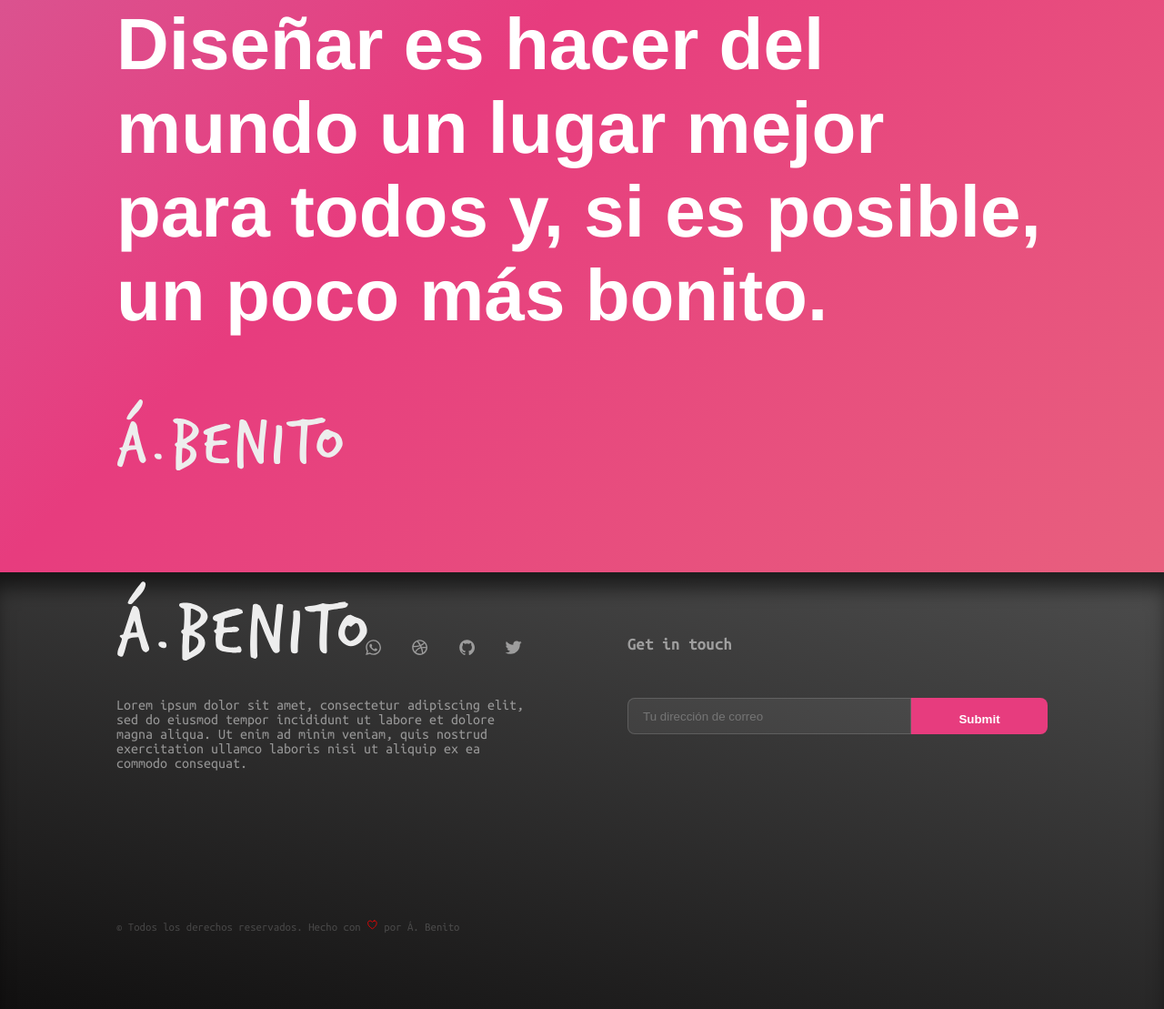
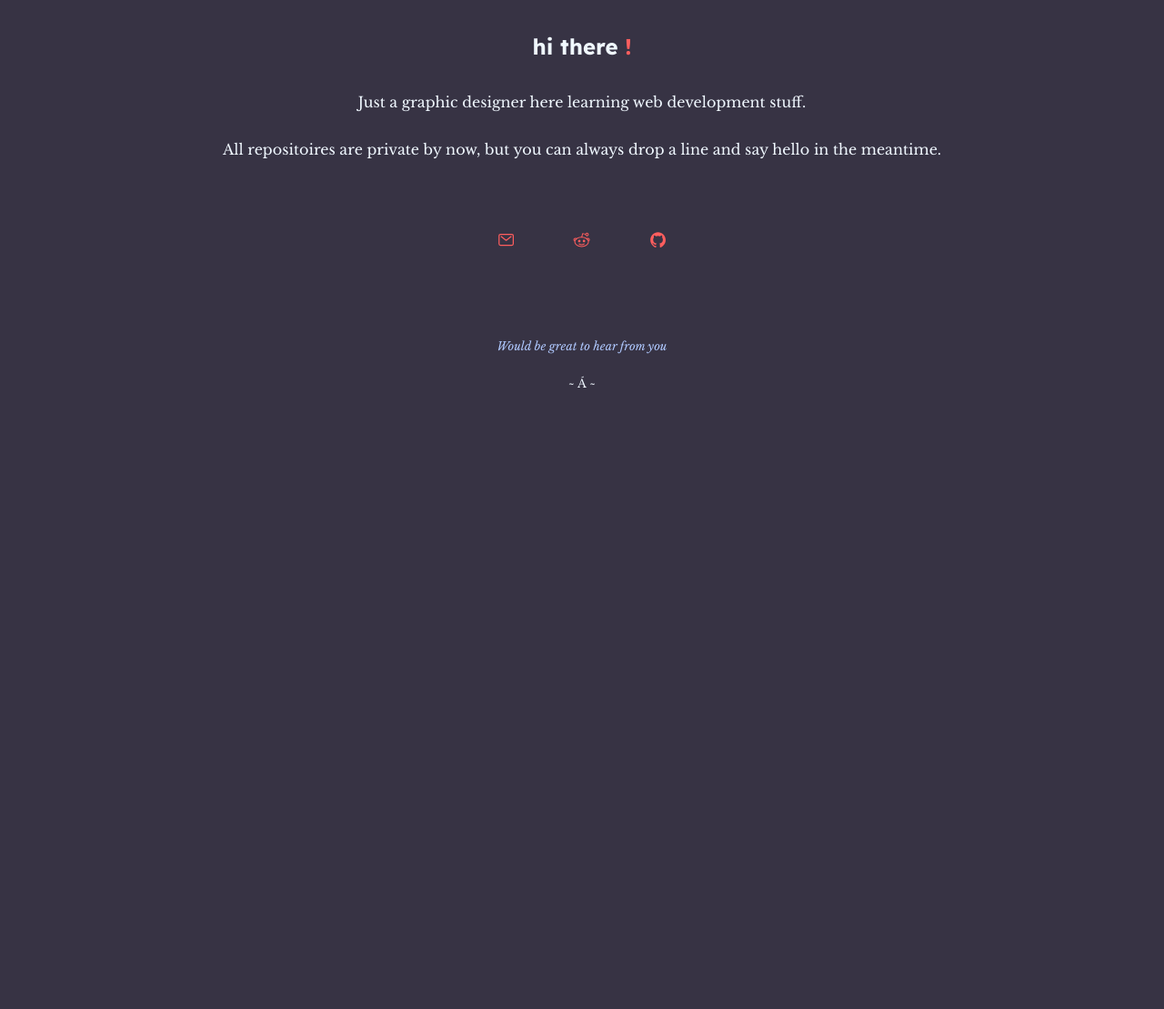
Before and after one commit to alvbencor/alvbencor.github.io, a plain HTML site: page index.html in a window 1280 px wide. Shown: the part 171-1280 px from the top of the page at 91% size. After the commit the page ends 800 px from the top, so only its background shows below. Drawn offline with nearby package versions, Linux system fonts and the light colour scheme.

Commit message:
[MOD] Nueva página de github

```diff
--- a/index.html
+++ b/index.html
@@ -3,58 +3,38 @@
 <head>
     <meta charset="UTF-8">
     <title>Álvaro Benito</title>
-    <link rel="stylesheet" href="main.css">
+    <link rel="stylesheet" href="./main.css">
     <link rel="preconnect" href="https://fonts.gstatic.com">
-    <link href="https://fonts.googleapis.com/css2?family=Ubuntu+Mono:ital,wght@0,400;0,700;1,400;1,700&display=swap" rel="stylesheet">
+    <link rel="preconnect" href="https://fonts.googleapis.com">
+    <link rel="preconnect" href="https://fonts.gstatic.com" crossorigin>
+    <link href="https://fonts.googleapis.com/css2?family=Libre+Baskerville:ital,wght@0,400;0,700;1,400&family=Readex+Pro:wght@200;300;400;500;600;700&display=swap" rel="stylesheet">    <script src="https://unpkg.com/ionicons@5.4.0/dist/ionicons.js"></script>
 </head>
 <body>
 
+    <section class="contenedor">
+
+        <h1>hi there <span class="rojo">!</span></h1>
+        <p>Just a graphic designer here learning web development stuff.</p>
+        <p>All repositoires are private by now, but you can always drop a line and say hello in the meantime. </p>
 
 
-  <section class="principal">
-      <h1 class="central">Diseñar es hacer del mundo un lugar mejor para todos y, si es posible, un poco más bonito.</h1>
-      <div class="logo"><img src="./logo_a_benito_ngtvo.svg" alt=""></div>
-  </section>
-  <footer>
-   <div class="grid-container">
+        <address>
+            <a href="mailto:hola@alvarobenito.es" title="Drop me a line!"><ion-icon name="mail-outline" class="rojo icono"></ion-icon></a>
+            <a href="https://www.reddit.com/user/alvben" title="Follow me on Reddit"><ion-icon name="logo-reddit" class="icono rojo"></ion-icon></a>
+            <a href="https://github.com/alvbencor" title="Follow me on GitHub"><ion-icon name="logo-github" class="icono rojo"></ion-icon></a>
 
-        <div class="logofooter">
-           <div class="logofooterancho"><img src="./logo_a_benito_ngtvo.svg" alt=""></div>
-           <div class="socialfooter">
-                  <div class="iconsocialfooter"><ion-icon name="logo-whatsapp"></ion-icon></div>
-                  <div class="iconsocialfooter"><ion-icon name="logo-dribbble"></ion-icon></div>
-                  <div class="iconsocialfooter"><ion-icon name="logo-github"></ion-icon></div>
-                  <div class="iconsocialfooter"><ion-icon name="logo-twitter"></ion-icon></div>
-                  </div>
-          </div>
 
-        <div class="footertitulo">
-            <p>Get in touch</p>
-            <!--<label for="mail"></label>
-            <div class="flexrow"><input type="email" class="inpentry"><input type="submit" class="enviar" value="Enviar"></div>-->
-        </div>
+        </address>
 
-        <div class="footdescr">Lorem ipsum dolor sit amet, consectetur adipiscing elit, sed do eiusmod tempor incididunt ut labore et dolore magna aliqua. Ut enim ad minim veniam, quis nostrud exercitation ullamco laboris nisi ut aliquip ex ea commodo consequat.
-        </div>
+        <p class="cursiva pie azul margen">Would be great to hear from you</p>
+        <p class="pie">~   Á   ~</p>
 
-        <div class="footerform">
-            <label for="mail"></label><input type="email" required class="inptmail" placeholder="Tu dirección de correo">
-            <label for="submit"></label><input type="submit" class="btenviar">
-        </div>
-
-   </div>
+    </section>
 
 
 
-   <div class="rights"><p>© Todos los derechos reservados. Hecho con  <span class="magenta"><ion-icon name="heart-outline"></ion-icon></span>  por Á. Benito</p>
-</div>
-  </footer>
 
 
 
-   <script src="http://cdn.jsdelivr.net/particles.js/2.0.0/particles.min.js"></script>
-   <script src="code.js"></script>
-   <script src="https://unpkg.com/ionicons@5.4.0/dist/ionicons.js"></script>
-
 </body>
 </html>
--- a/main.css
+++ b/main.css
@@ -1,270 +1,68 @@
-#particles-js {
-    position:absolute;
-    width: 100%;
-    height: 100%;
-    background: linear-gradient(-45deg, #E9897E, #e73c7e, #B09FCA, #96DFCE);
-    background-size: 400% 400%;
-    animation: gradient 15s ease infinite;
-    background-image: url("");
-    background-repeat: no-repeat;
-    background-size: cover;
-    background-position: 50% 50%;
-
-    }
-body {
-    margin: 0;
-    width: 100vw;
-    height: 100vh;
-    background: linear-gradient(-45deg, #E9897E, #e73c7e, #B09FCA, #96DFCE);
-    background-size: 400% 400%;
-    animation: gradient 15s ease infinite;
-    color: #fff;
-    cursor: none;
-    font-family: 'Ubuntu Mono', monospace;
-    font-size: 1rem;
+body{
+    margin: 0 auto;
+    background-color: rgb(55, 51, 68);
+    color: aliceblue;
 }
 
-h1 {
+h1, h2, h3 {
 
-    font-family: helvetica, sans-serif;
+    font-family: 'Readex Pro', sans-serif;
+    text-align: center;
 }
 
-.central{
-    font-size: 5rem;
-    max-width: 1200px;
-}
-h2 {
-    font-weight: bold;
-    line-height: 1.8rem;
-    padding-bottom: 2rem;
-    /*border-bottom: 1px solid #fff;*/
-}
 p{
-    font-family: 'Ubuntu Mono', monospace;
-}
-
-.negrita {
-    font-weight: bold;
+    font-family: 'Libre Baskerville', serif;
+    text-align: center;
 
 }
 
-header {
-    width: 80%;
-    margin: 0 auto;
-
+address{
+    width: 50%;
+    display: inline-flex;
+    justify-content: center;
+    margin-top: 2rem;
 }
 
-.principal {
+.rojo {
+    color: rgb(255, 94, 94);
+}
+
+.azul {
+    color: rgb(176, 201, 255);
+}
+
+.icono{
+    font-size: 1.2rem;
+    margin: 2rem;
+}
+
+.contenedor {
     width: 80%;
-    margin: 0 auto;
     height: 100vh;
     display: flex;
-    align-items:left ;
+    flex-direction: column;
+    align-items: center;
     justify-content: center;
-    flex-direction: column;
+    margin: 0 auto;
 
 
 }
 
-.logo{
-
-    width: 250px;
+ion-icon {
+    pointer-events: none;
 }
-img{
-    width: 100%;
+.cursiva{
+    font-style: italic;
 }
 
-footer {
-    width: 100%;
-    height: 60vh;
-    background: rgb(17,16,16);
-    background: linear-gradient(13deg, rgba(17,16,16,1) 0%, rgba(77,77,77,1) 100%);
-    -webkit-box-shadow:inset -1px 23px 21px -6px rgba(0,0,0,0.6);
-    -moz-box-shadow:inset -1px 23px 21px -6px rgba(0,0,0,0.6);
-    box-shadow:inset -1px 23px 21px -6px rgba(0,0,0,0.6);
-    cursor: auto!important;
+.pie{
+    font-size: .8rem;
+}
+
+.light{
+    font-weight: lighter;
 
 }
-
-.grid-container {
-    width: 80%;
-    margin: 0px auto;
-    display: grid;
-    grid-column-gap: 100px;
-    grid-row-gap: 40px;
-    grid-template-columns: repeat(2, 1fr);
-    color: #ffffff80;
-
-
+.margen{
+    margin-top: 4rem;
 }
-
-.itfooter {
-
-}
-
-.logofooter {
-    display: flex;
-
-    flex-direction: row;
-    justify-content: space-between;
-}
-
-.socialfooter {
-    width: 40%;
-    height: 3rem;
-    margin-top: 50px;
-    margin-bottom: 10spx;
-    display: flex;
-    flex-direction: row;
-    align-items: flex-end;
-    justify-content: flex-end;
-
-}
-
-.logofooterancho {
-    width: 60%;
-    height: 3rem;
-    margin-top: 50px;
-    display: flex;
-    align-items: flex-end;
-    font-size: 2rem;
-    font-family: helvetica;
-    font-weight: bold;
-    background: linear-gradient(80deg, #e73c7e, #e73c7e, #B09FCA, #96DFCE);
-    background-size: 400% 400%;
-    animation: gradient 15s ease infinite;
-  -webkit-background-clip: text;
-    color: transparent;
-
-
-}
-
-.iconsocialfooter {
-    margin: 1rem 1rem .2rem 1rem ;
-    font-size: 1.2rem;
-}
-
-.footertitulo {
-    width: 100%;
-    height: 3rem;
-    margin-top: 50px;
-    display: flex;
-    align-items: flex-start;
-    align-content: flex-end;
-    justify-content: flex-start;
-    flex-direction: column;
-    font-weight: bold;
-    font-size: 1.2rem;
-
-
-}
-
-input {
-    width: 100%;
-    box-sizing: border-box;
-    border: 0;
-    border-radius: .2rem;
-    height: 2.5rem;
-    padding: 1rem;
-}
-
-.flexrow {
-    width: 100%;
-    display: flex;
-    flex-direction: row;
-    flex-wrap: nowrap;
-}
-
-.footerform {
-    width: 100%;
-    display: flex;
-    flex-wrap: nowrap;
-}
-
-.btenviar {
-    background-color: #e73c7e;
-    font-weight: bold;
-    color: #fff;
-    max-width: 150px;
-    border-radius: 0rem .5rem .5rem 0rem;
-}
-
-.inptmail {
-    border-radius:  .5rem 0rem 0rem .5rem;
-    background-color: #ffffff10;
-    border: 1px solid #ffffff25;
-}
-
-.grid-container-tres {
-    width: 80%;
-    margin: 0px auto;
-    display: grid;
-    grid-column-gap: 100px;
-    grid-row-gap: 5%;
-    grid-template-columns: 20% 20% 40%;
-    color: #ffffff80;
-}
-
-.footerdestac {
-    color: #96DFCE;
-}
-
-.textfooter {
-    margin: .3rem 0;
-    font-weight: 100;
-}
-
-
-.magenta {
-    color: red;
-}
-
-.rights {
-    width: 80%;
-    margin: 150px auto;
-    font-size: .8rem;
-    color: #ffffff30;
-    display: flex;
-    align-items: center;
-}
-
-
-
-
-
-
-
-
-
-
-
-
-
-
-@keyframes gradient {
-    0% {
-        background-position: 0% 50%;
-    }
-    50% {
-        background-position: 100% 50%;
-    }
-    100% {
-        background-position: 0% 50%;
-    }
-}
-/* Small devices (landscape phones, 576px and up)*/
-@media (min-width: 576px) {
-
-}
-/* Medium devices (tablets, 768px and up)*/
-@media (min-width: 768px) {
-
-}
-/* Large devices (desktops, 992px and up)
-@media (min-width: 992px) {
-
-}*/
-/* Extra large devices (large desktops, 1200px and up)*/
-@media (min-width: 1200px) {
-
-}
```
Also changed, not shown: code.js (deleted, +0 -1 lines).
